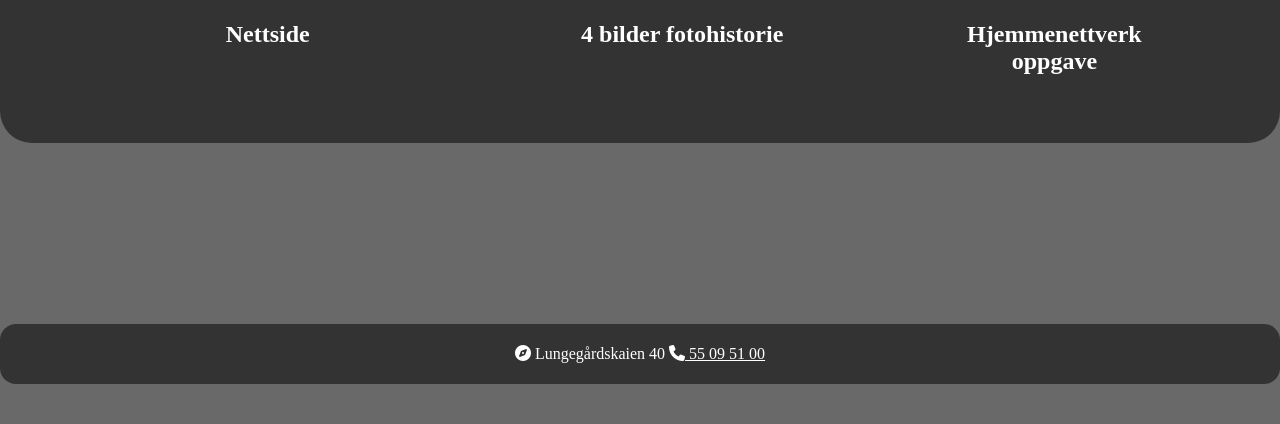
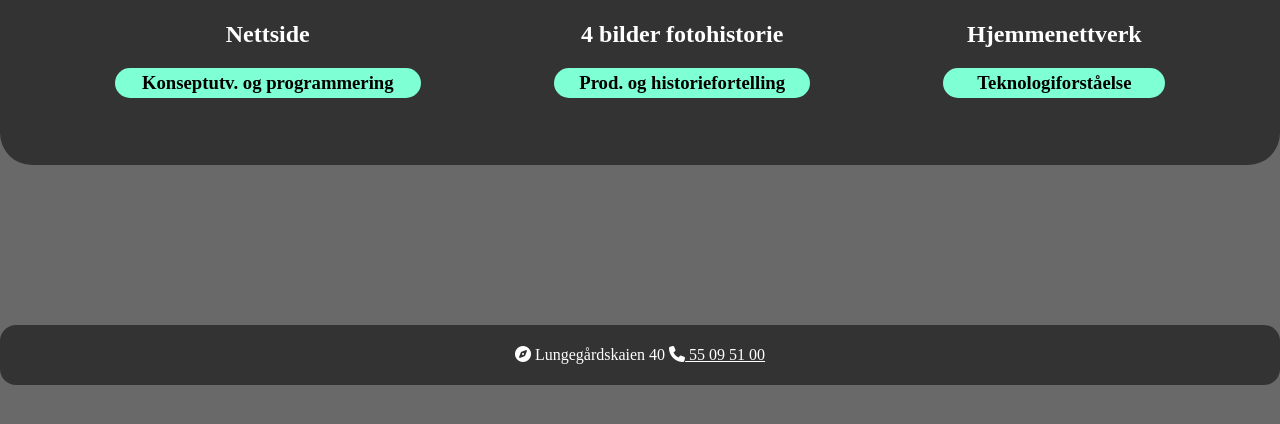
Before and after one commit to E-Ara/e-ara.github.io, a plain HTML site: page HTML/prosjekter.html in a window 1280 px wide. Shown: the part 376-800 px from the top of the page. Drawn offline with Linux system fonts and the light colour scheme.

Commit message:
Small changes

```diff
--- a/CSS/ProsjekterStyles.css
+++ b/CSS/ProsjekterStyles.css
@@ -9,7 +9,7 @@ header h1 {
 }
 
 footer {
-  margin-top: 8.3rem;
+  margin-top: 7rem;
 }
 
 .Prosjekter-Flexcontainer {
@@ -61,6 +61,15 @@ footer {
   text-align: center
 }
 
+.fag-boks {
+  color: black;
+  margin-top: 0.5rem;
+  padding: 0.25rem;
+  text-align: center;
+  background-color: aquamarine;
+  border-radius: 1rem;
+}
+
 @media screen and (min-width: 767px) {
   .Prosjekt1 img:hover {
     box-shadow: 18px 16px violet;
--- a/CSS/global/globalDesign.css
+++ b/CSS/global/globalDesign.css
@@ -90,6 +90,7 @@ footer a {
   color: white;
   font-size: 3rem;
   text-align: center;
+  margin: 20px 0px 15px;
 }
 
 .om-oppgaven-container {
--- a/HTML/prosjekter.html
+++ b/HTML/prosjekter.html
@@ -44,13 +44,13 @@
 <div class="Prosjekter-Flexcontainer">
     <div class="Prosjekter-container">
         <div class="Prosjekt1"><a href="#nettsideprosjekt"><img src="../Bilder/Nett1.png" alt="Bilde">
-            <h2 class="Prosjekt1-tekst">Nettside</h2></a>
+            <h2 class="Prosjekt1-tekst">Nettside</h2><div><h3 class="fag-boks">Konseptutv. og programmering</h3></div></a>
         </div>
         <div class="Prosjekt2"><a href="./4bilderfotohistorie.html"><img src="../Bilder/Amalie Skram skole Compressed.png" alt="Bilde av fotohistorie">
-            <h2 class="Prosjekt2-tekst">4 bilder fotohistorie</h2></a>
+            <h2 class="Prosjekt2-tekst">4 bilder fotohistorie</h2><div><h3 class="fag-boks">Prod. og historiefortelling</h3></div></a>
         </div>
         <div class="Prosjekt3"><a href="./hjemmenettverk.html"><img src="../Bilder/WebsiteIcon.png" alt="">
-            <h2 class="Prosjekt3-tekst">Hjemmenettverk<br>oppgave</h2></a>
+            <h2 class="Prosjekt3-tekst">Hjemmenettverk</h2><div><h3 class="fag-boks">Teknologiforståelse</h3></div></a>
         </div>
     </div>
 </div>
```
Also changed, not shown: HTML/skoletilbud.html (+1 -1 lines).
